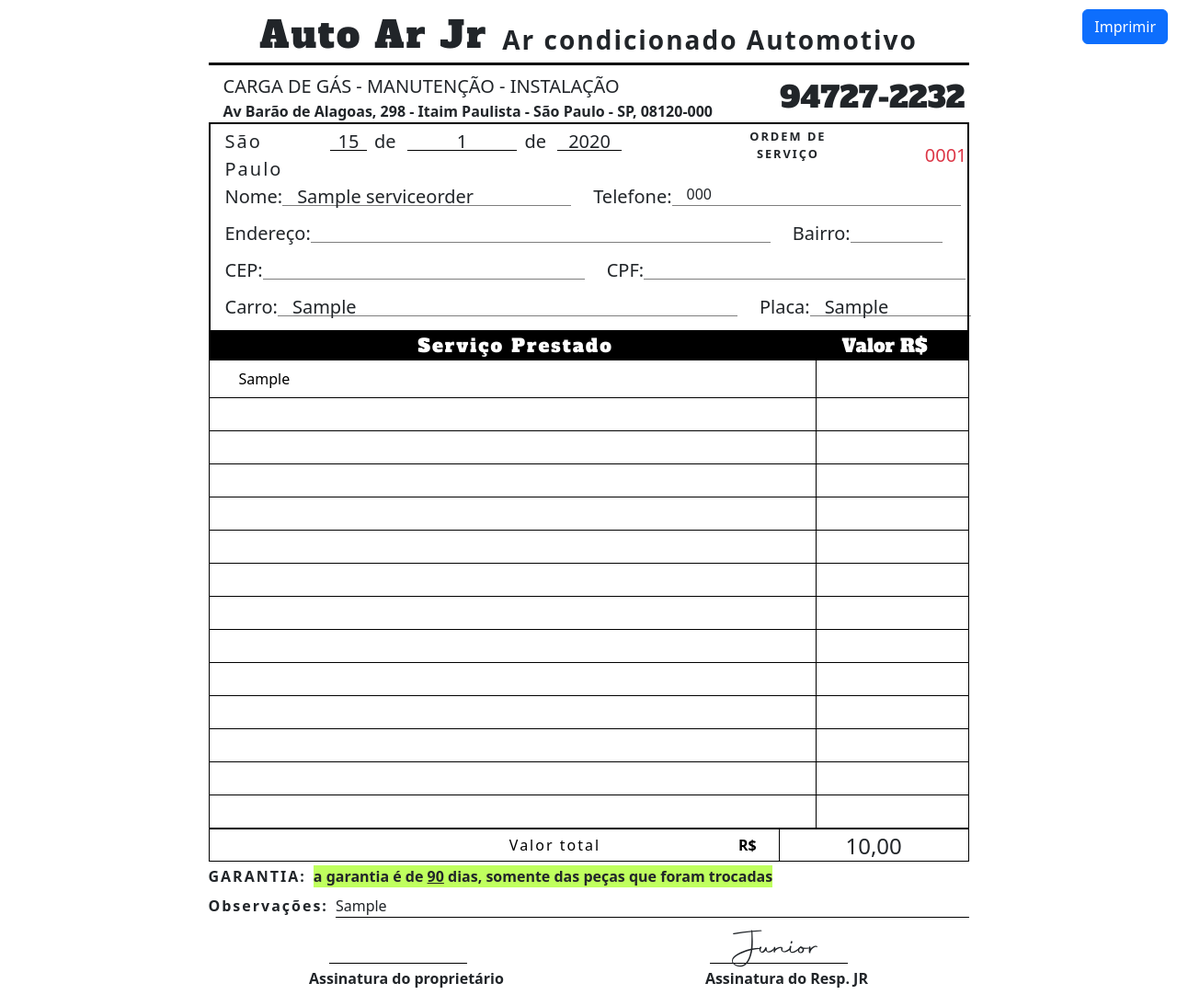
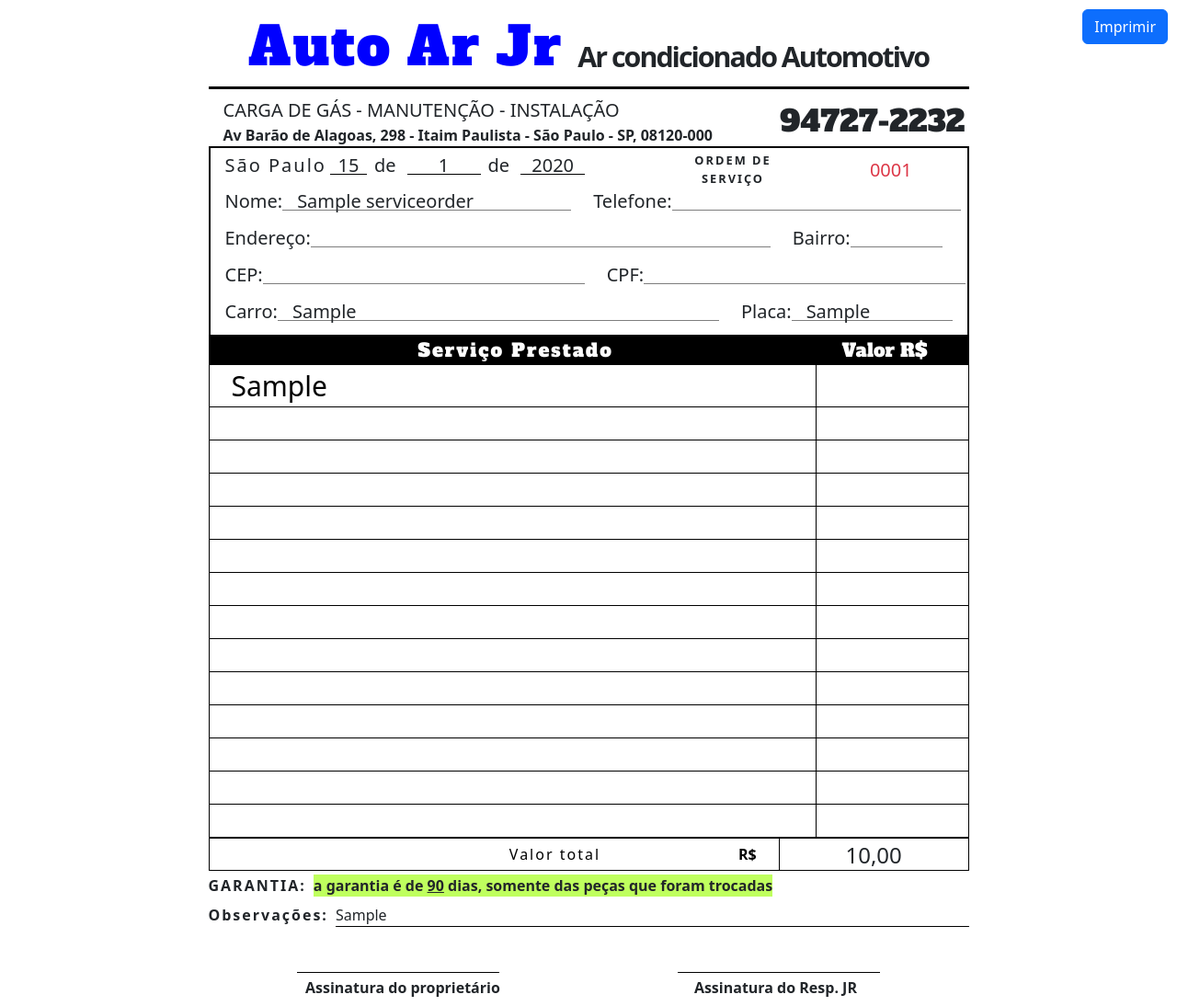
Before and after one commit to Gustavodeoliveiraa/autoarjr, a Django app: page /service_order/1/print in a window 1280 px wide. Shown: the whole page at 92% size. Run offline with Django 5.2, Linux system fonts and the light colour scheme; tables that the repository leaves empty hold one stand-in row (values such as "Sample post").

Commit message:
chenged some things

```diff
--- a/client/models.py
+++ b/client/models.py
@@ -3,9 +3,9 @@ from django.db import models
 
 class Client(models.Model):
     client_name = models.CharField(max_length=255, blank=False, null=False)
-    cellphone = models.CharField(max_length=20, blank=False, null=False)
-    car_model = models.CharField(max_length=255, blank=False, null=False)
-    car_plate = models.CharField(max_length=255, blank=False, null=False)
+    cellphone = models.CharField(max_length=20, blank=False, null=False, default='')
+    car_model = models.CharField(max_length=255, blank=False, null=False, default='')
+    car_plate = models.CharField(max_length=255, blank=False, null=False, default='')
     created_at = models.DateField(auto_now_add=True)
 
     class Meta:
--- a/client/urls.py
+++ b/client/urls.py
@@ -9,6 +9,17 @@ urlpatterns = [
         views.RegisterClientView.as_view(),
         name="register"
     ),
+    path(
+        'client/register/loja',
+        views.RegisterStoreView.as_view(),
+        name="register_store"
+    ),
+    path(
+        'client/<int:pk>/delete',
+        views.DeleteClientView.as_view(),
+        name="delete"
+    ),
+
     path(
         'client/list/',
         views.ListClientView.as_view(),
--- a/service_order/static/service_order_static/print_service_order.css
+++ b/service_order/static/service_order_static/print_service_order.css
@@ -1,6 +1,22 @@
 @import url('https://fonts.googleapis.com/css2?family=Alfa+Slab+One&display=swap');
 
+/* khakjsd */
 
+.t-auto-ar {
+    font-size: 3.6rem !important;
+    color: blue;
+    word-spacing: -3px;
+}
+
+.t-auto {
+    font-size: 1.9rem !important;
+    padding-bottom: 6px !important;
+    letter-spacing: -2px !important;
+
+}
+
+
+/* dhasd */
 :root {
     --fonte-title: 'Alfa Slab One', sans-serif;
 }
@@ -56,7 +72,7 @@ p {
 }
 
 .service-order {
-    margin-left: 80px !important;
+    margin-left: 60px !important;
 }
 
 .data-title,
@@ -71,7 +87,7 @@ p {
 }
 
 .text-month {
-    width: 120px;
+    width: 80px;
     height: 25px;
     border-bottom: 1px solid black;
 }
@@ -119,7 +135,7 @@ p {
 }
 
 .text_car {
-    width: 500px;
+    width: 480px;
     height: 25px;
     border-bottom: 1px solid rgba(0, 0, 0, 0.507);
 }
@@ -166,6 +182,10 @@ p {
     height: 36px !important;
 }
 
+.fs-x {
+    font-size: 30px !important  ;
+}
+
 /* end table  */
 
 .border1 {
@@ -197,7 +217,7 @@ p {
 
 .signature-client,
 .signature-responsible {
-    width: 150px;
+    width: 220px;
     height: 30px;
 }
 
@@ -212,6 +232,7 @@ p {
         width: 100%; /* Para impressão, usa a largura total */
         height: auto; /* Altura automática para se ajustar ao conteúdo */
     }
+
 
     .bg-dark1 {
         background-color: black !important; /* Garante que a cor de fundo seja aplicada na impressão */
--- a/service_order/templates/print_service_order.html
+++ b/service_order/templates/print_service_order.html
@@ -19,8 +19,8 @@
 
     <div class="all-container mt-2 ">
         <div class="d-flex align-items-end justify-content-center title-border w-100 b-0">
-            <p class="me-3 title fs-1 m-0">Auto Ar Jr</p>
-            <p class="fs-3 m-0 mb-1 fw-bolder fs-3">Ar condicionado Automotivo</p>
+            <p class="me-3 title fs-1 m-0    t-auto-ar">Auto Ar Jr</p>
+            <p class="fs-3 m-0 mb-1 fw-bolder fs-3 t-auto">Ar condicionado Automotivo</p>
 
         </div>
 
@@ -36,7 +36,7 @@
         </div>
 
         <div class="container-head w-100 pt-1 ps-3 ">
-            <div class="data d-flex">
+            <div class="data d-flex ">
                 <p class="fs-5 data-title me-1">
                     São Paulo
                     <p class="text-day b-0 text-center fs-5">{{service_order.created_at.day}}</p>
@@ -63,7 +63,7 @@
                 <div class="d-flex">
                     <p class="fs-5">Telefone: </p>
                     <div class="text_tell ps-3">
-                        {{service_order.client_cellphone}}
+
                     </div>
                 </div>
             </div>
@@ -138,8 +138,8 @@
                 <tbody>
                     {% for service in filtered_service %}
                         <tr>
-                            <td class="w-72 td-height">
-                                <p class="ms-4 fs-6">{{service}}</p>
+                            <td class="w-72 td-height p-0 m-0 b-0">
+                                <p class="ms-4 fs-x">{{service}}</p>
                             </td>
                             <td class="w-20 td-height">
                                 <p class="text-end"></p>
@@ -173,11 +173,11 @@
         <div class="mt-3 d-flex justify-content-around w-100 align-items-center">
             <div class="signature-client border-black text-center"></div>
             <div class="signature-responsible border-black text-center ">
-                <p class="signature-responsible-text fs-1">Junior</p>
+
             </div>
         </div>
 
-        <div class="mb-2 mt-1 d-flex justify-content-around w-100 align-items-center">
+        <div class="mb-2 mt-1 d-flex justify-content-around w-100 align-items-center pe-3">
             <div class="text-center fw-bolder">Assinatura do proprietário</div>
             <div class="text-center fw-bolder">Assinatura do Resp. JR</div>
         </div>
```
Also changed, not shown: client/forms.py (+15 -0 lines), client/templates/create_store.html (added, +34 -0 lines), client/templates/list_client.html (+7 -2 lines), client/views.py (+7 -1 lines), storage/migrations/0005_alter_storage_options.py (added).
